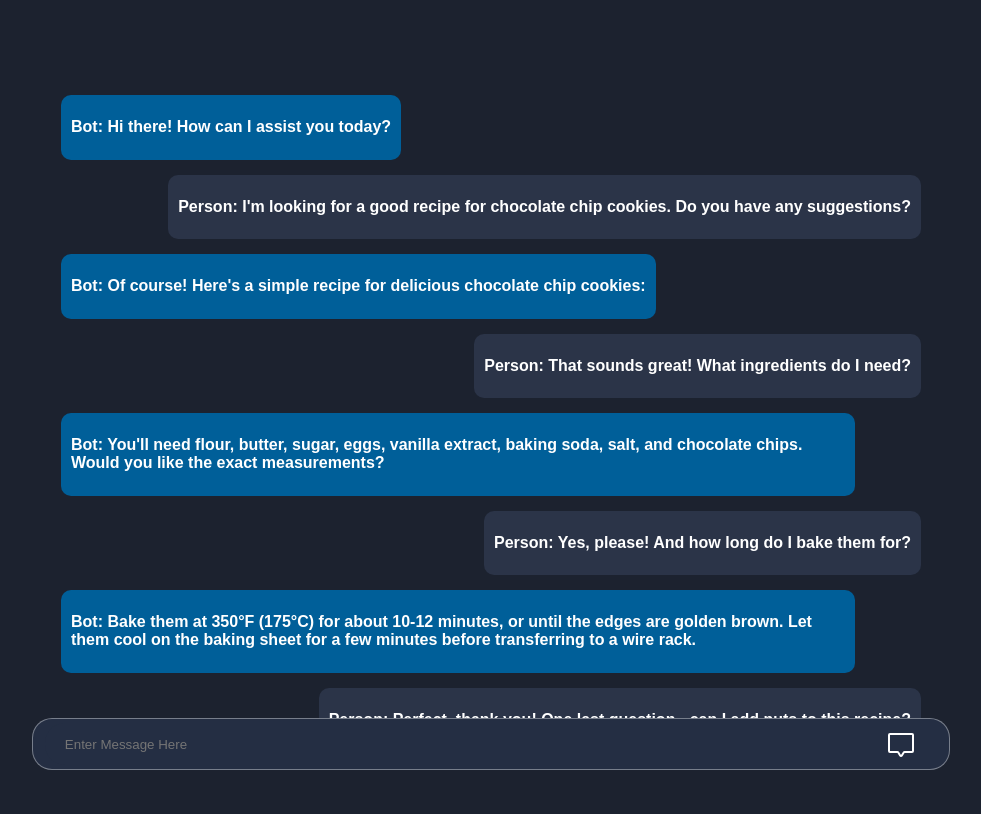
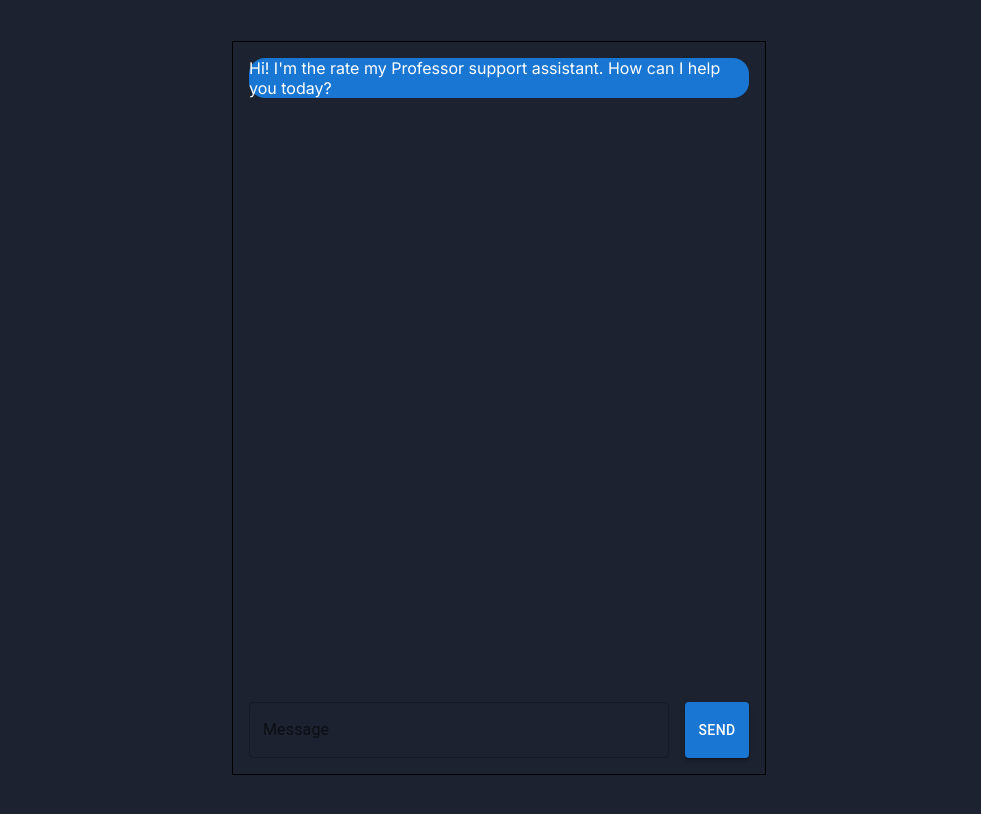
Before and after one commit to coleaydelotte/AI-Rate-My-Proffesor, a Next.js app: page /chatbot in a window 1280 px wide. Shown: the whole page, without its empty margins (149-1130 px from the left). Built offline with nearby package versions, Linux system fonts and the light colour scheme; a web font is replaced by a local one.

Commit message:
Added some things for back end.
Added some things for back end.,

TODO: Buy open ai api key

```diff
--- a/package.json
+++ b/package.json
@@ -9,10 +9,14 @@
     "lint": "next lint"
   },
   "dependencies": {
+    "@emotion/react": "^11.13.3",
+    "@emotion/styled": "^11.13.0",
     "@google/generative-ai": "^0.17.0",
+    "@mui/material": "^5.16.7",
     "@pinecone-database/pinecone": "^3.0.0",
     "app": "file:",
     "next": "14.2.5",
+    "openai": "^4.56.0",
     "phosphor-react": "^1.4.1",
     "react": "^18",
     "react-dom": "^18"
--- a/src/app/api/chat/route.js
+++ b/src/app/api/chat/route.js
@@ -1,9 +1,11 @@
 import { NextResponse } from "next/server";
 import { Pinecone } from "@pinecone-database/pinecone";
+import { OpenAI } from 'openai'
 
-const { GoogleGenerativeAI } = require("@google/generative-ai");
-const api_key = process.env.GEMINI_API_KEY
-const genAI = new GoogleGenerativeAI(api_key);
+const api_key = process.env.OPEN_AI_API_KEY
+if (!api_key) {
+    throw new Error('API key is required')
+}
 const systemPrompt =
 `
 You are a highly skilled assistant for the "Rate My Professor" application. Your task is to help students find the best professors based on their queries. When a user asks a question about finding a professor, you should:
@@ -45,27 +47,30 @@
         apiKey: process.env.PINECONE_API_KEY,
     });
     const index = pc.index('rag').namespace('ns1')
-    const embedModel = genAI.getGenerativeModel({ model: "text-embedding-004"});
+    const openAi = new OpenAI({apiKey: api_key});
     const text = data[data.length - 1].content;
-    const response = embedModel.embedContent(text);
-    const embedding = response.embedding;
+    const embedding = await openAi.embeddings.create({
+        model: 'text-embedding-3-small',
+        input: text,
+        encoding_format: 'float',
+    })
     const results = await index.query({
-      topK: 3,
-      includeMetadata: true,
-      vector: embedding,
-    });
+        top_k: 5,
+        includeMetadata: true,
+        vector: embedding.data[0].embedding,
+    })
 
-    let resultString = '\n\nReturned Results from vector db (done automatically): ';
-    results.matches.forEach(match => {
+    let resultString = 'Returned results: '
+    results.matches.forEach((match) => {
         resultString += `
         \n
         professor: ${match.metadata.professor}
-        review: ${match.metadata.review}
+        Review: ${match.metadata.review}
         Subject: ${match.metadata.subject}
         Stars: ${match.metadata.stars}
         \n
         \n
-        `;
+        `
     });
 
     const lastMessage = data[data.length - 1]
--- a/src/app/chatbot/page.jsx
+++ b/src/app/chatbot/page.jsx
@@ -2,46 +2,142 @@
 import Image from "next/image";
 import './bot.css'
 import { useEffect } from 'react';
+import { useState } from 'react';
 import Link from "next/link";
 import heroLogo from '../assets/herologo.png'
 import { ChatCentered } from 'phosphor-react';
 import slideFromLeft from "../animations/slideFromLeft";
-
-
-
+import { Stream } from "openai/streaming";
+import { Box, Button, TextField, Stack } from "@mui/material";
 
 
 export default function Home() {
 
+  const [messages, setMessages] = useState([
+    {
+      role: 'assistant',
+      content: "Hi! I'm the rate my Professor support assistant. How can I help you today?",
+    }
+  ])
+  const [message, setMessage] = useState('')
+  const sendMessage = async () => {
+    setMessages((messages) => [
+      ...messages,
+      {role: 'user', content: message},
+      {role: 'assistant', content: ''}
+    ])
+    setMessage('')
+
+    const response = await fetch('/api/chat', {
+      method: 'POST',
+      headers: {
+        'Content-Type': 'application/json'
+      },
+      body: JSON.stringify([...messages, {role: 'user', content: message}])
+    }).then(async (res) => {
+      const reader = res.body.getReader()
+      const decoder = new TextDecoder()
+
+      let result = ''
+      return reader.read().then(function processText({done, value}) {
+        if (done) {
+          return result
+        }
+        const text = decoder.decode(value || new Uint8Array(), {stream: true})
+        setMessages((messages) => {
+          let lastMessage = messages[messages.length - 1]
+          let otherMessages = messages.slice(0, messages.length - 1)
+          return [
+            ...otherMessages,
+            {...lastMessage, content: lastMessage.content + text}
+          ]
+        })
+        return reader.read().then(processText)
+      })
+    })
+  }
+
   slideFromLeft()
 
+  return (
+    // <div className="bot">
+    //   <div className="bot-text-container">
+    //     <div class="bot-text"><h2>Bot: Hi there! How can I assist you today?</h2></div>
+    //     <div class="person-text"><h2>Person: I'm looking for a good recipe for chocolate chip cookies. Do you have any suggestions?</h2></div>
+    //     <div class="bot-text"><h2>Bot: Of course! Here's a simple recipe for delicious chocolate chip cookies:</h2></div>
+    //     <div class="person-text"><h2>Person: That sounds great! What ingredients do I need?</h2></div>
+    //     <div class="bot-text"><h2>Bot: You'll need flour, butter, sugar, eggs, vanilla extract, baking soda, salt, and chocolate chips. Would you like the exact measurements?</h2></div>
+    //     <div class="person-text"><h2>Person: Yes, please! And how long do I bake them for?</h2></div>
+    //     <div class="bot-text"><h2>Bot: Bake them at 350°F (175°C) for about 10-12 minutes, or until the edges are golden brown. Let them cool on the baking sheet for a few minutes before transferring to a wire rack.</h2></div>
+    //     <div class="person-text"><h2>Person: Perfect, thank you! One last question - can I add nuts to this recipe?</h2></div>
+    //     <div class="bot-text"><h2>Bot: Absolutely! Chopped walnuts or pecans work great in this recipe. Just add about 1/2 to 1 cup of chopped nuts when you mix in the chocolate chips.</h2></div>
+    //     <div class="person-text"><h2>Person: Awesome, I can't wait to try these! Thanks for your help.</h2></div>
+    //   </div>
+    //   <div className="inputLabel">
+    //     <input  placeholder="Enter Message Here"/>
+    //     <ChatCentered size={32} color="white"/>
+    //   </div>
+    // </div>
 
-
-  return (
-    <div className="bot">
-      <div className="bot-text-container">
-      <div class="bot-text"><h2>Bot: Hi there! How can I assist you today?</h2></div>
-  <div class="person-text"><h2>Person: I'm looking for a good recipe for chocolate chip cookies. Do you have any suggestions?</h2></div>
-  <div class="bot-text"><h2>Bot: Of course! Here's a simple recipe for delicious chocolate chip cookies:</h2></div>
-  <div class="person-text"><h2>Person: That sounds great! What ingredients do I need?</h2></div>
-  <div class="bot-text"><h2>Bot: You'll need flour, butter, sugar, eggs, vanilla extract, baking soda, salt, and chocolate chips. Would you like the exact measurements?</h2></div>
-  <div class="person-text"><h2>Person: Yes, please! And how long do I bake them for?</h2></div>
-  <div class="bot-text"><h2>Bot: Bake them at 350°F (175°C) for about 10-12 minutes, or until the edges are golden brown. Let them cool on the baking sheet for a few minutes before transferring to a wire rack.</h2></div>
-  <div class="person-text"><h2>Person: Perfect, thank you! One last question - can I add nuts to this recipe?</h2></div>
-  <div class="bot-text"><h2>Bot: Absolutely! Chopped walnuts or pecans work great in this recipe. Just add about 1/2 to 1 cup of chopped nuts when you mix in the chocolate chips.</h2></div>
-  <div class="person-text"><h2>Person: Awesome, I can't wait to try these! Thanks for your help.</h2></div>
-
-
-
-
-
-      </div>
-      <div className="inputLabel">
-      <input  placeholder="Enter Message Here"/>
-      <ChatCentered size={32} color="white"/>
-      </div>
-
-
-    </div>
+    <Box
+      width='100vw'
+      height='100vh'
+      display='flex'
+      flexDirection='column'
+      justifyContent='center'
+      alignItems='center'
+    >
+      <Stack
+        direction='column'
+        width='500px'
+        height='700px'
+        border='1px solid black'
+        p={2}
+        spacing={3}
+      >
+        <Stack
+          direction='column'
+          spacing={2}
+          flexGrow={1}
+          overflow='auto'
+          maxHeight="100%"
+        >
+        {
+          messages.map((messages, index) => (
+            <Box
+              key={index}
+              display='flex'
+              justifyContent={messages.role === 'assistant' ? 'flex-start' : 'flex-end'}
+            >
+              <Box
+                bgcolor={messages.role === 'assistant' ? 'primary.main' : 'secondary.main'}
+                color='white'
+                borderRadius={4}
+              >
+                {messages.content}
+              </Box>
+            </Box>
+          ))
+        }
+        </Stack>
+        <Stack
+          direction='row'
+          spacing={2}
+        >
+          <TextField
+            label="Message"
+            fullWidth
+            value={message}
+            onChange={(e) => setMessage(e.target.value)}
+          />
+          <Button
+            variant='contained'
+            onClick={sendMessage}
+          >
+            Send
+          </Button>
+        </Stack>
+      </Stack>
+    </Box>
   );
 }
```
Also changed, not shown: 1 other file (tests, documents, lock files or other folders).
